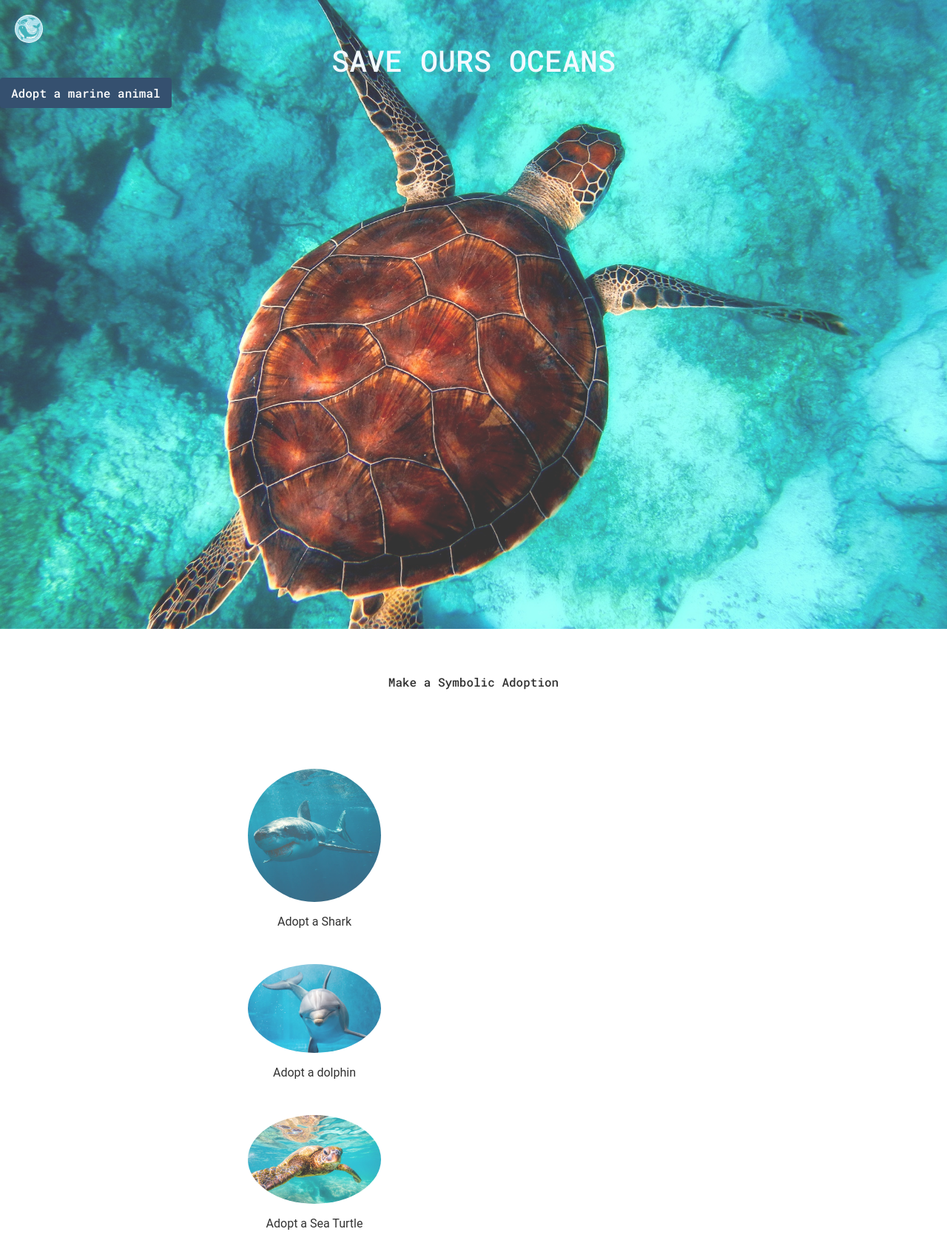
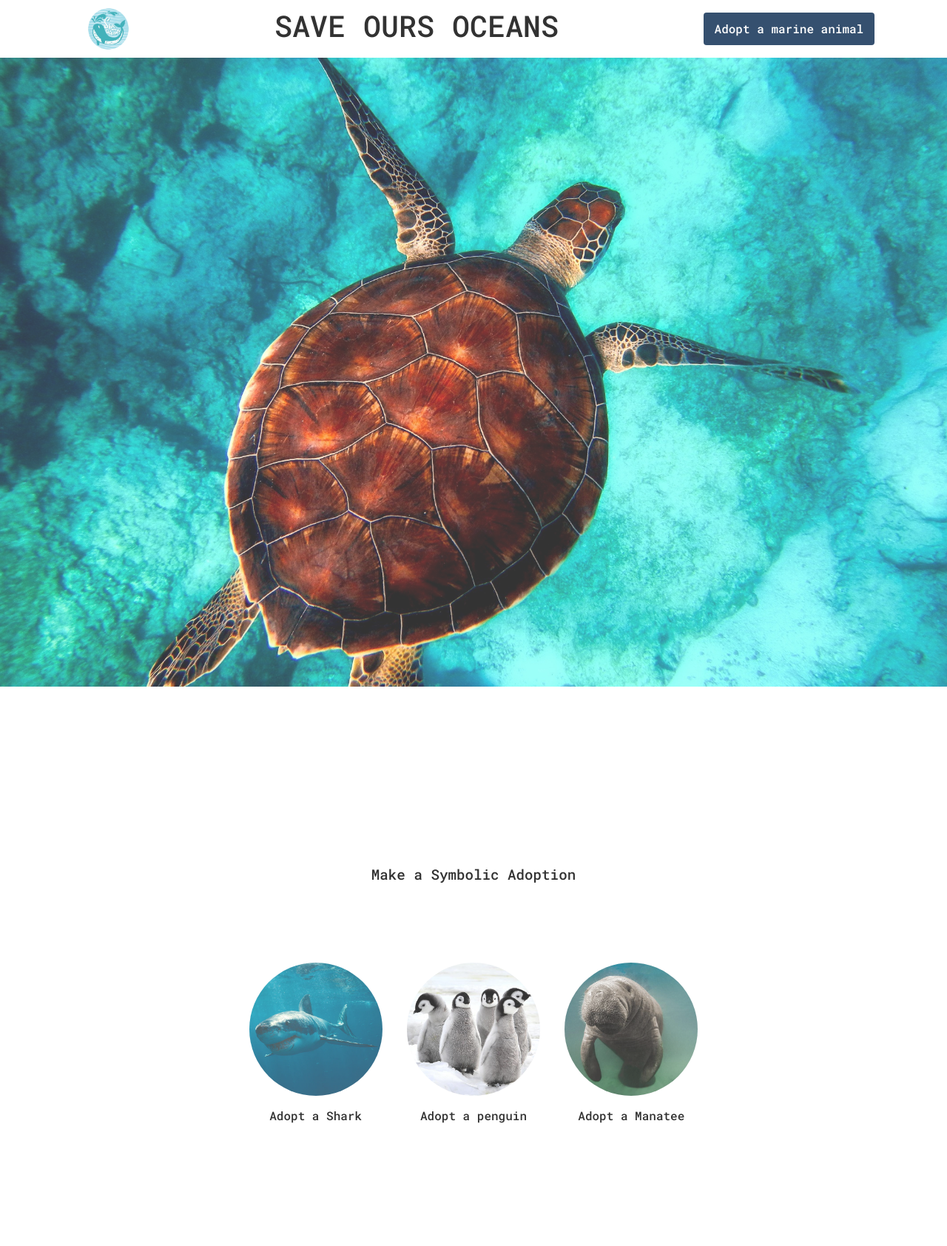
Before and after one commit to dianacunhaa/save-our-oceans, a plain HTML site: page index.html in a window 1280 px wide. Shown: the top 1684 px of the page at 74% size. Drawn offline with nearby package versions, Linux system fonts and the light colour scheme.

Commit message:
Add files via upload

```diff
--- a/index.html
+++ b/index.html
@@ -22,24 +22,23 @@
         </head>
 </head>
 <body>
+  <menu class="menu"> <img src="imagens/apple-touch-icon.png" alt class="logo">
+    <h1>SAVE OURS OCEANS</h1>
 
-
+    <a href="https://gift.oceana.org/collections/adopt-a-sea-turtle/products/green-sea-turtle-certificate-adoption" target="_blank " class="teste-call">Adopt a marine animal</a>
+  </menu>
 
 
    <div id="p1">
 
-   <img src="imagens/apple-touch-icon.png" alt class="logo">
-   <h1>SAVE OURS OCEANS</h1>
 
-   <a href="https://gift.oceana.org/collections/adopt-a-sea-turtle/products/green-sea-turtle-certificate-adoption" target="_blank " class="teste-call">Adopt a marine animal</a>
 
 
 
    </div>
 
 
-   <p class="title-acordeon">Make a Symbolic Adoption</p>
-
+   <p class="title-acordeon">Make a Symbolic Adoption </p>
 
 
 
@@ -52,19 +51,21 @@
 </div>
 
 <div class="gallery">
-  <a target="_blank" href="https://gift.oceana.org/collections/adopt-a-dolphin/products/common-bottlenose-dolphin-certificate-adoption">
-    <img src="imagens/dolphincollectionphoto_workingfile_720x.webp" alt="dolphin" width="600" height="400">
+  <a target="_blank" href="https://gift.oceana.org/collections/adopt-a-penguin/products/emperor-penguin-certificate-adoption">
+    <img src="imagens/Penguincollectionphoto_600x600_49630553-0d01-4e12-b7fb-46d2f61a76cb_720x.jpg" alt="penguin" width="600" height="400">
   </a>
-  <div class="desc">Adopt a dolphin</div>
+  <div class="desc">Adopt a penguin</div>
 </div>
 
 <div class="gallery">
-  <a target="_blank" href="https://gift.oceana.org/collections/adopt-a-sea-turtle/products/green-sea-turtle-certificate-adoption">
-    <img src="imagens/sea_turtle_homepage_test_720x.webp" alt="turtle" width="600" height="400">
+  <a target="_blank" href="https://gift.oceana.org/collections/adopt-a-manatee/products/west-indian-manatee-certificate-adoption">
+    <img src="imagens/Manateecollectionphoto_720x.jpg" alt="turtle" width="600" height="400">
   </a>
-  <div class="desc">Adopt a Sea Turtle</div>
+  <div class="desc">Adopt a Manatee</div>
+  </div>
 </div>
 </div>
+</section>
 
 
 
@@ -119,4 +120,5 @@
 
 
 </body>
+
 </html>
--- a/style.css
+++ b/style.css
@@ -88,6 +88,7 @@ summary{
  }
  .title-acordeon{
     font-family: 'Roboto Mono', monospace,  bold;
+    font-size:larger;
    display: flex;
    justify-content: center;
    align-items: center;
@@ -95,7 +96,7 @@ summary{
    padding: 40px;
    background: white ;
    margin:auto;
-   margin-top: 20px;
+   margin-top: 200px;
 
  }
 
@@ -112,6 +113,7 @@ summary{
     color: white;
     font-family: 'Roboto Mono', monospace;
 
+
   }
 .botao-call:hover{
     opacity: 0.7;
@@ -119,33 +121,53 @@ summary{
 
 .logo{
 
-    margin-top: 20px;
+    margin-top: 10px;
     margin-left: 20px;
-    width: 3% ;
+    margin-bottom: 10px;
+    width: 4.5%;
 }
 
 div.gallery {
-    align-items: center;
+  display: flex;
+  flex-direction: row;
+ display: grid;
+ place-items: center;
+ align-items:center;
+
+
 
     margin: 5px;
    /* border: 1px solid #ccc;*/
     float: left;
     width: 180px;
+
+
   }
 
   div.gallery:hover {
     opacity: 0.7;
   }
+  .footer{
+    font-size: small;
+
+  }
 
   div.gallery img {
     width: 100%;
     height: auto;
+    /*height: auto;
+    /*display: flex;
+    justify-content: space-around;
+    flex-direction: row;*/
+
+
+
   }
 
   div.desc {
     padding: 15px;
     text-align: center;
-    font-family: 'Roboto', sans-serif;
+    font-family: 'Roboto Mono', monospace, bold;
 
   }
 
@@ -158,6 +180,8 @@ div.gallery {
         padding: 10px 15px;
         color: white;
         align-items: center;
+
+
   }
 
       .teste-call:hover {
@@ -167,12 +191,32 @@ div.gallery {
 .gallery-adoption{
 
   font-family: 'Roboto Mono', monospace;
+
     margin:auto;
     margin-top: 20px;
     display: flex;
-    flex-direction: column;
     gap: 20px;
+    display: flex;
+    flex-direction: row;
+    place-items: center;
+    justify-content: space-around;
+
+
+
 
 
 
 }
+.menu{
+
+
+  color: black;
+  text-align:center;
+  align-items:center;
+  margin-right:auto;
+  font-family: 'Roboto Mono', monospace,  bold;
+  display: flex;
+flex-direction: row;
+justify-content: space-around;
+
+}
```
Also changed, not shown: imagens/Manateecollectionphoto_720x.jpg (added), imagens/Penguincollectionphoto_600x600_49630553-0d01-4e12-b7fb-46d2f61a76cb_720x.jpg (added).
